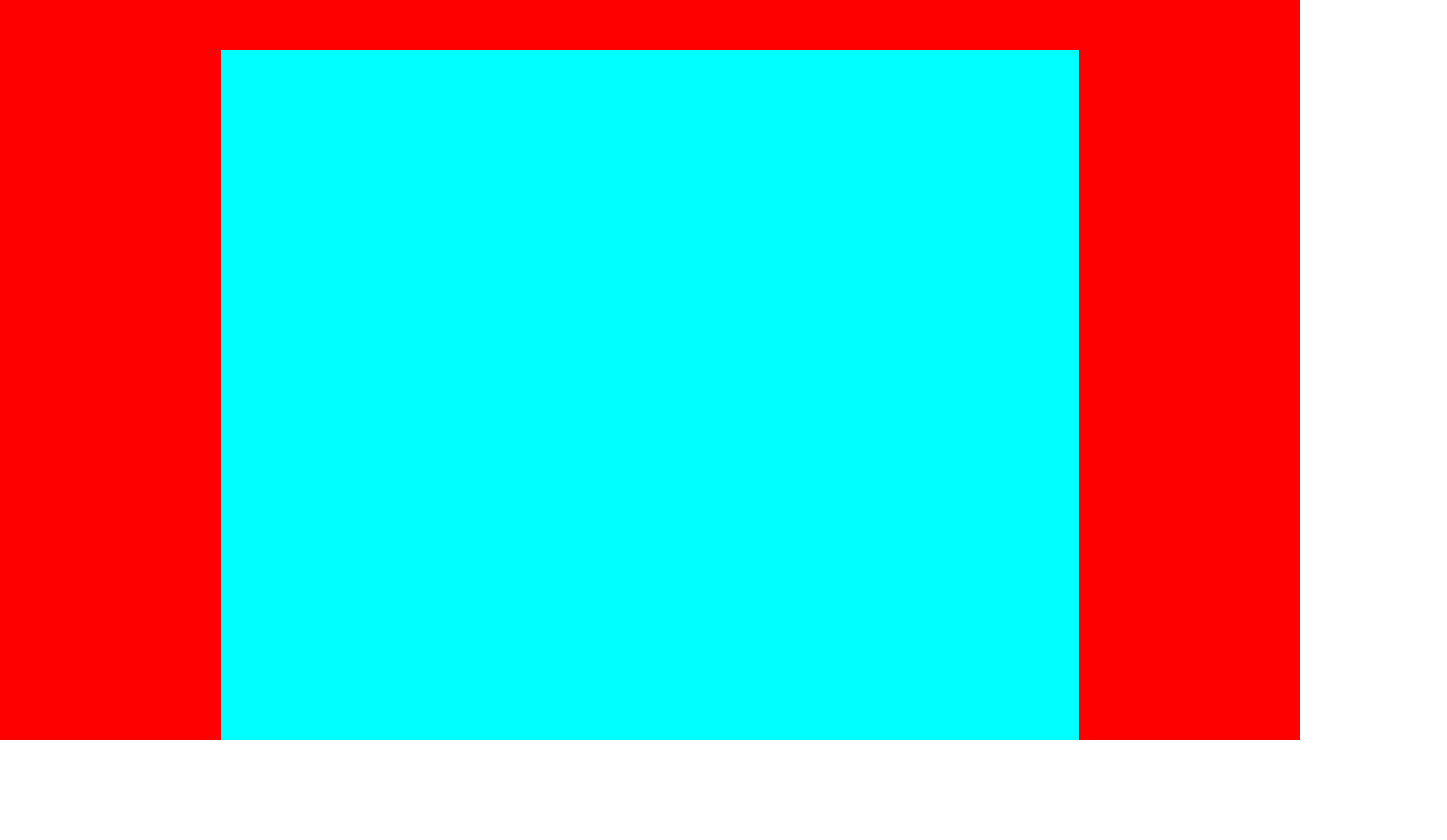
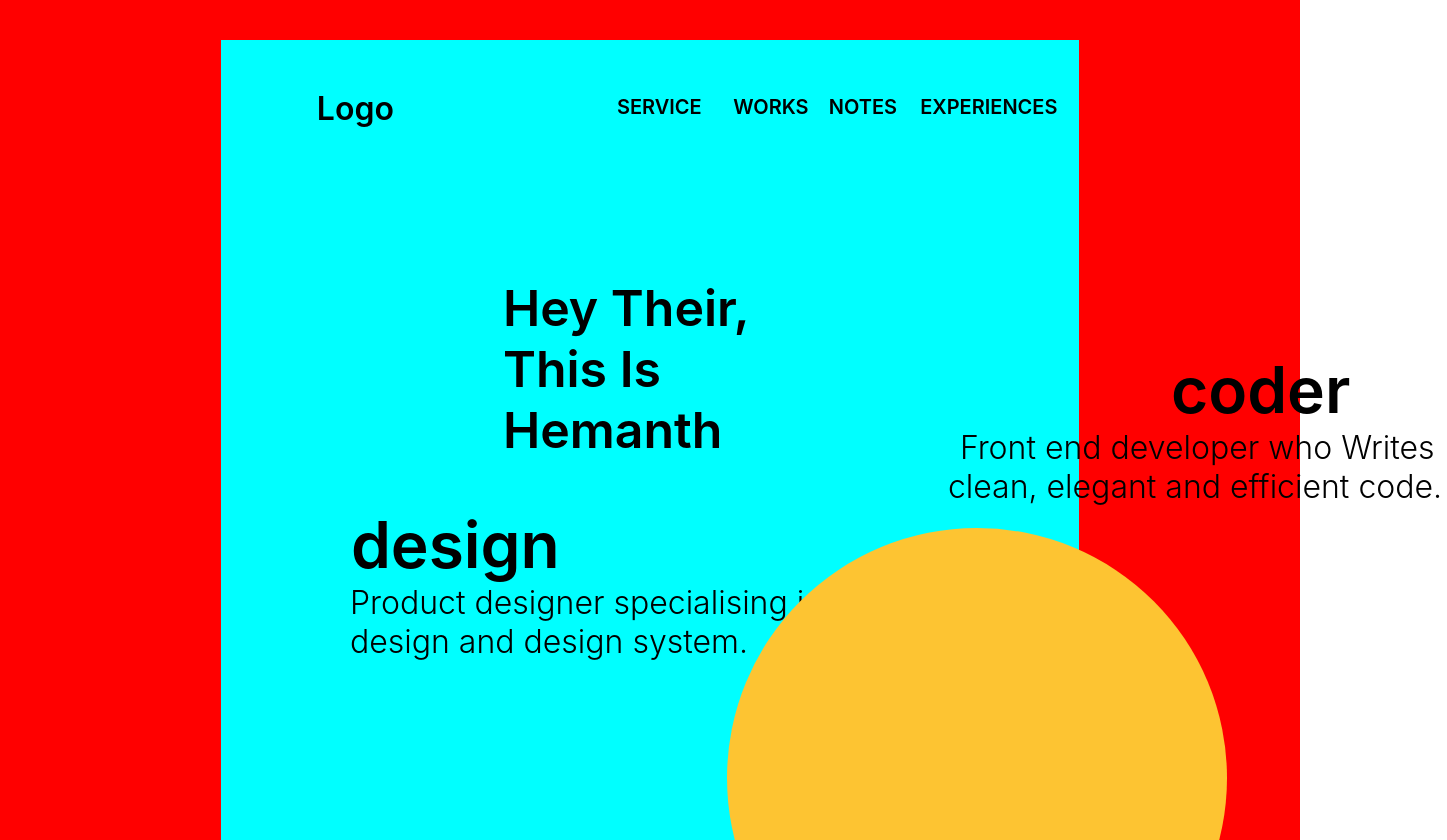
Before and after one commit to HemanthPaila/Portfolio, a React (Create React App) app: page / in a window 1280 px wide. Shown: the top 840 px of the page, 1447 px wide, since content can reach past the window. Before the commit the page ends 800 px from the top, so only its background shows below. Built offline with nearby package versions, Linux system fonts and the light colour scheme.

Commit message:
added content to body

```diff
--- a/src/Header.css
+++ b/src/Header.css
@@ -1,18 +1,272 @@
 .body {
-  position: absolute;
+  /* position: absolute;
   background-color: rgb(243, 235, 13);
   height: 740px;
   width: 1515px;
-  display: inline-block;
+  display: inline-block; */
+  position: relative;
+  width: 1728px;
+  height: 1117px;
+
+  background-color: #ffab09;
 }
 .main-body {
-  background-color: rgb(255, 255, 255);
+  /* background-color: rgb(255, 255, 255);
   height: 690px;
   width: 1000px;
   display: inline-block;
   position: relative;
   left: 257.5px;
-  top: 50px;
+  top: 50px; */
+  position: absolute;
+  width: 1360px;
+  height: 1077px;
+  left: 153px;
+  top: 40px;
+
+  background: #ffffff;
+}
+/* .navbar {
+  position: absolute;
+  left: 9.56%;
+  right: 8.26%;
+  top: 4.09%;
+  bottom: 89.98%;
+
+  background: #ffffff;
+} */
+.app-logo {
+  position: absolute;
+  left: 11.18%;
+  right: 81.32%;
+  top: 4.55%;
+  bottom: 91.84%;
+
+  font-family: "Inter";
+  font-style: normal;
+  font-weight: 600;
+  font-size: 32px;
+  line-height: 39px;
+  /* identical to box height */
+
+  color: #000000;
+}
+.service {
+  position: absolute;
+  width: 98px;
+  height: 26px;
+  left: calc(50% - 98px / 2 + 16px);
+  bottom: 996px;
+
+  font-family: "Inter";
+  font-style: normal;
+  font-weight: 600;
+  font-size: 20px;
+  line-height: 24px;
+
+  color: #000000;
+}
+.works {
+  position: absolute;
+  left: 59.71%;
+  right: 34.11%;
+  top: 5.11%;
+  bottom: 92.67%;
+
+  font-family: "Inter";
+  font-style: normal;
+  font-weight: 600;
+  font-size: 20px;
+  line-height: 24px;
+
+  color: #000000;
+}
+.notes {
+  position: absolute;
+  left: 70.85%;
+  right: 23.46%;
+  top: 5.1%;
+  bottom: 92.68%;
+
+  font-family: "Inter";
+  font-style: normal;
+  font-weight: 600;
+  font-size: 20px;
+  line-height: 24px;
+
+  color: #000000;
+}
+.experiences {
+  position: absolute;
+  left: 81.5%;
+  right: 8.27%;
+  top: 5.1%;
+  bottom: 92.68%;
+
+  font-family: "Inter";
+  font-style: normal;
+  font-weight: 600;
+  font-size: 20px;
+  line-height: 24px;
+
+  color: #000000;
+}
+.greetings {
+  position: absolute;
+  width: 334px;
+  height: 126px;
+  left: 282px;
+  top: 238px;
+}
+.greetings-content {
+  position: absolute;
+  left: 0%;
+  right: 0%;
+  top: 0%;
+  bottom: 0%;
+
+  font-family: "Inter";
+  font-style: normal;
+  font-weight: 600;
+  font-size: 50px;
+  line-height: 61px;
+
+  color: #000000;
+}
+.code-heading {
+  position: absolute;
+  width: 266px;
+  height: 77px;
+  left: 950px;
+  top: 311px;
+
+  font-family: "Inter";
+  font-style: normal;
+  font-weight: 600;
+  font-size: 64px;
+  line-height: 77px;
+
+  color: #000000;
+}
+.code-sub1 {
+  position: absolute;
+  width: 477px;
+  height: 39px;
+  left: 739px;
+  top: 388px;
+
+  font-family: "Inter";
+  font-style: normal;
+  font-weight: 300;
+  font-size: 32px;
+  line-height: 39px;
+  /* identical to box height */
+
+  color: #000000;
+}
+.code-sub2 {
+  position: absolute;
+  width: 499px;
+  height: 39px;
+  left: 727px;
+  top: 427px;
+
+  font-family: "Inter";
+  font-style: normal;
+  font-weight: 300;
+  font-size: 32px;
+  line-height: 39px;
+  /* identical to box height */
+
+  color: #000000;
+}
+.design-heading {
+  position: absolute;
+  width: 273px;
+  height: 77px;
+  left: 130px;
+  top: 466px;
+
+  font-family: "Inter";
+  font-style: normal;
+  font-weight: 600;
+  font-size: 64px;
+  line-height: 77px;
+
+  color: #000000;
+}
+.design-sub1 {
+  position: absolute;
+  width: 515px;
+  height: 39px;
+  left: 129px;
+  top: 543px;
+
+  font-family: "Inter";
+  font-style: normal;
+  font-weight: 300;
+  font-size: 32px;
+  line-height: 39px;
+  /* identical to box height */
+
+  color: #000000;
+}
+.design-sub2 {
+  position: absolute;
+  width: 399px;
+  height: 39px;
+  left: 129px;
+  top: 582px;
+
+  font-family: "Inter";
+  font-style: normal;
+  font-weight: 300;
+  font-size: 32px;
+  line-height: 39px;
+  /* identical to box height */
+
+  color: #000000;
+}
+.exp-num {
+  position: absolute;
+  width: 34px;
+  height: 61px;
+  left: 135px;
+  top: 921px;
+
+  font-family: "Inter";
+  font-style: normal;
+  font-weight: 600;
+  font-size: 50px;
+  line-height: 61px;
+  /* identical to box height */
+
+  color: #000000;
+}
+.exp-year-exp {
+  position: absolute;
+  width: 97px;
+  height: 32px;
+  left: 169px;
+  top: 936px;
+
+  font-family: "Inter";
+  font-style: normal;
+  font-weight: 600;
+  font-size: 15px;
+  line-height: 18px;
+
+  color: #000000;
+}
+.circle {
+  position: absolute;
+  width: 500px;
+  height: 500px;
+  left: 727px;
+  top: 528px;
+  border-radius: 100%;
+
+  background: #fdc432;
 }
 @media (max-width: 1300px) {
   .body {
--- a/src/Header.js
+++ b/src/Header.js
@@ -3,7 +3,34 @@ import "./Header.css";
 const Header = () => {
   return (
     <div className="body">
-      <div className="main-body"></div>
+      <div className="main-body">
+        {/* <div className="navbar"> */}
+        <div className="app-logo">Logo</div>
+        <div className="service">SERVICE</div>
+        <div className="works">WORKS</div>
+        <div className="notes">NOTES</div>
+        <div className="experiences">EXPERIENCES</div>
+        <div className="greetings">
+          <div className="greetings-content">Hey Their, This Is Hemanth</div>
+        </div>
+        {/* code */}
+        <div className="code">
+          <div className="code-heading">coder</div>
+          <div className="code-sub1">Front end developer who Writes</div>
+          <div className="code-sub2">clean, elegant and efficient code.</div>
+        </div>
+        {/* designer */}
+        <div className="design">
+          <div className="design-heading">design</div>
+          <div className="design-sub1">Product designer specialising in UI</div>
+          <div className="design-sub2">design and design system.</div>
+        </div>
+        {/* experience */}
+        <div className="exp-num">0</div>
+        <div className="exp-year-exp">YEARS EXPERIENCE</div>
+      </div>
+      {/* photo */}
+      <div className="circle"></div>
     </div>
   );
 };
```
